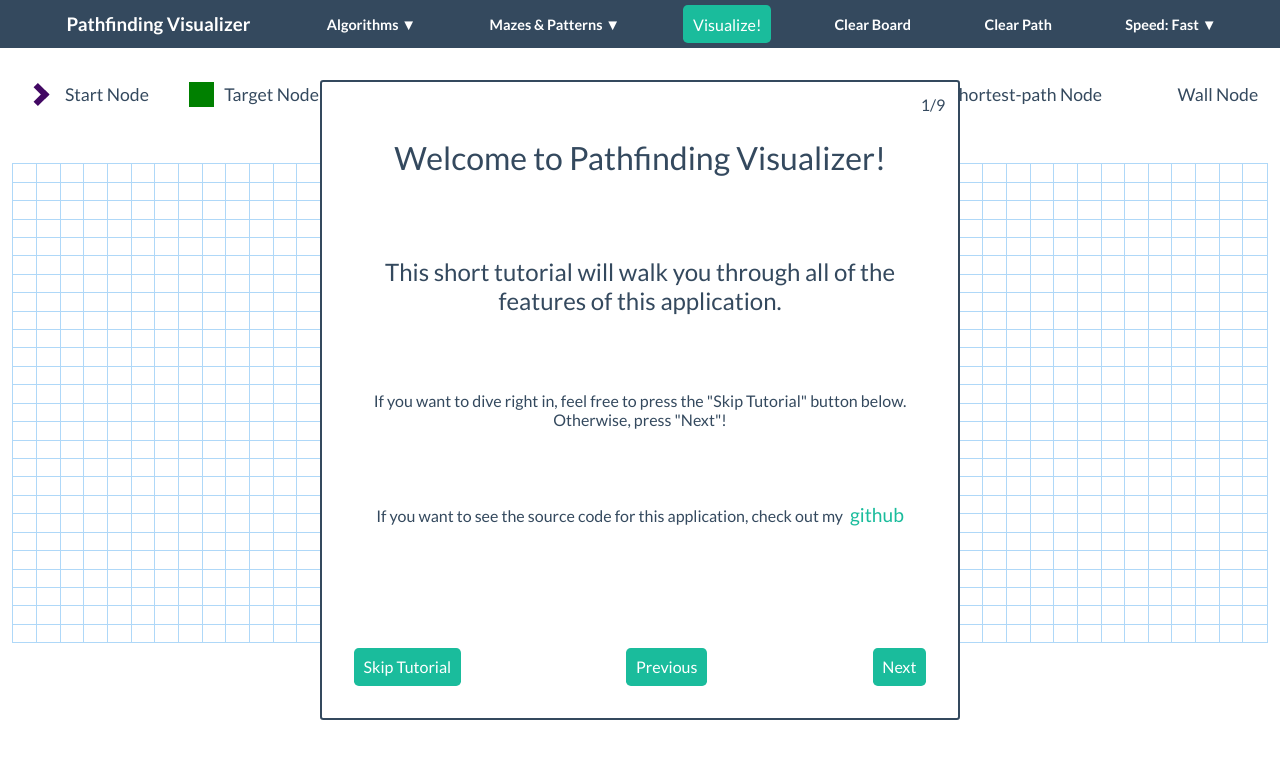
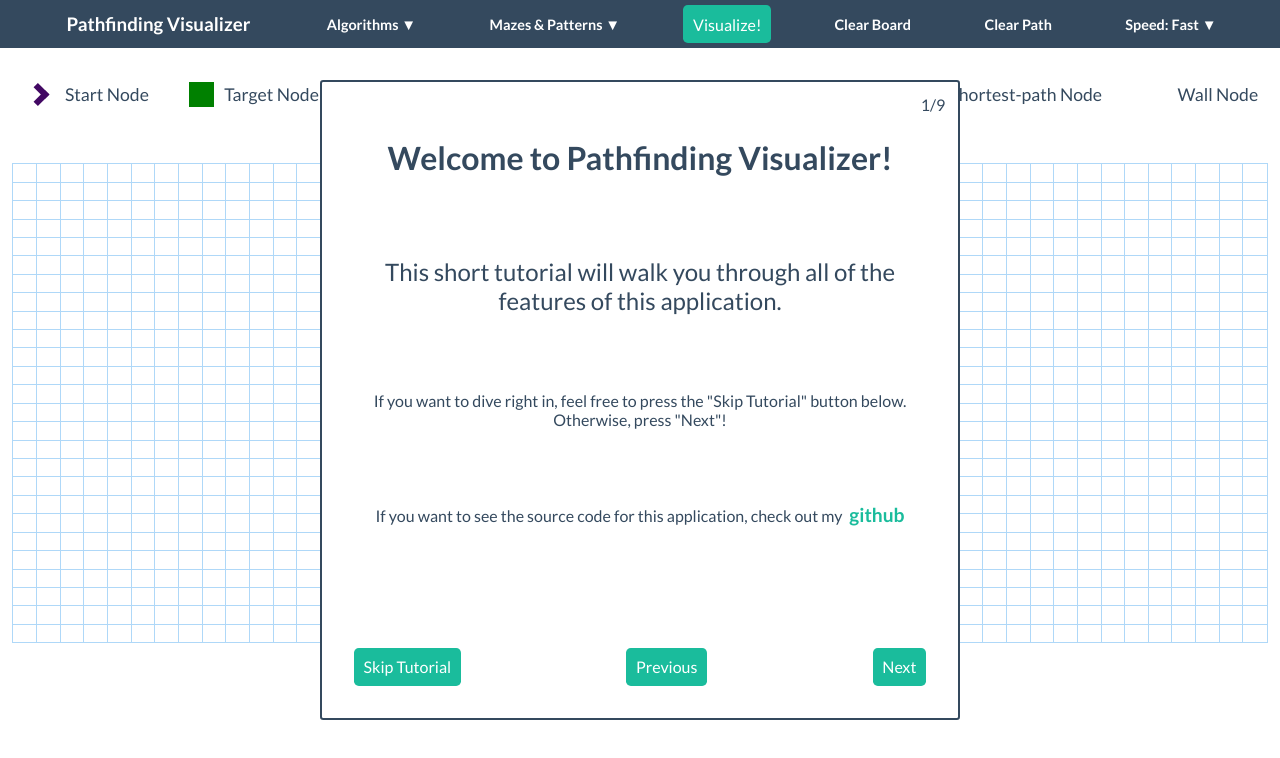
Before and after one commit to somyaguglani/Pathfinding-Visualizer, a plain HTML site: page index.html in a window 1280 px wide. Drawn offline with Linux system fonts and the light colour scheme.

Commit message:
modal is done

```diff
--- a/styling/main.css
+++ b/styling/main.css
@@ -220,6 +220,9 @@ table {
   margin: auto;
   padding: 0.2em;
 }
+.modalInner h1 {
+  font-weight: 700;
+}
 .modalInner .pageCounter {
   position: absolute;
   top: 2%;
@@ -235,6 +238,7 @@ table {
   color: #1abc9c;
   font-size: 1.2em;
   margin-left: 0.2em;
+  font-weight: 800;
 }
 .tutorialButtons {
   display: flex;
```
